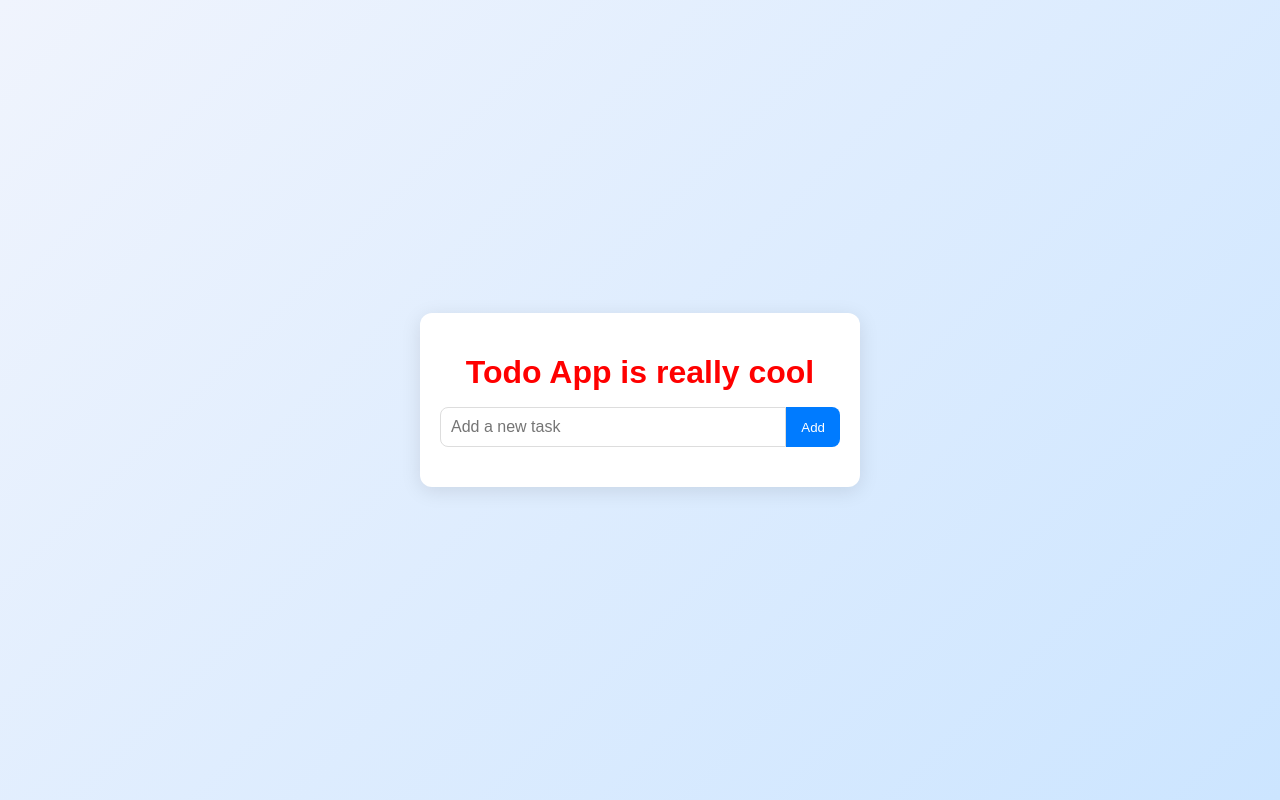
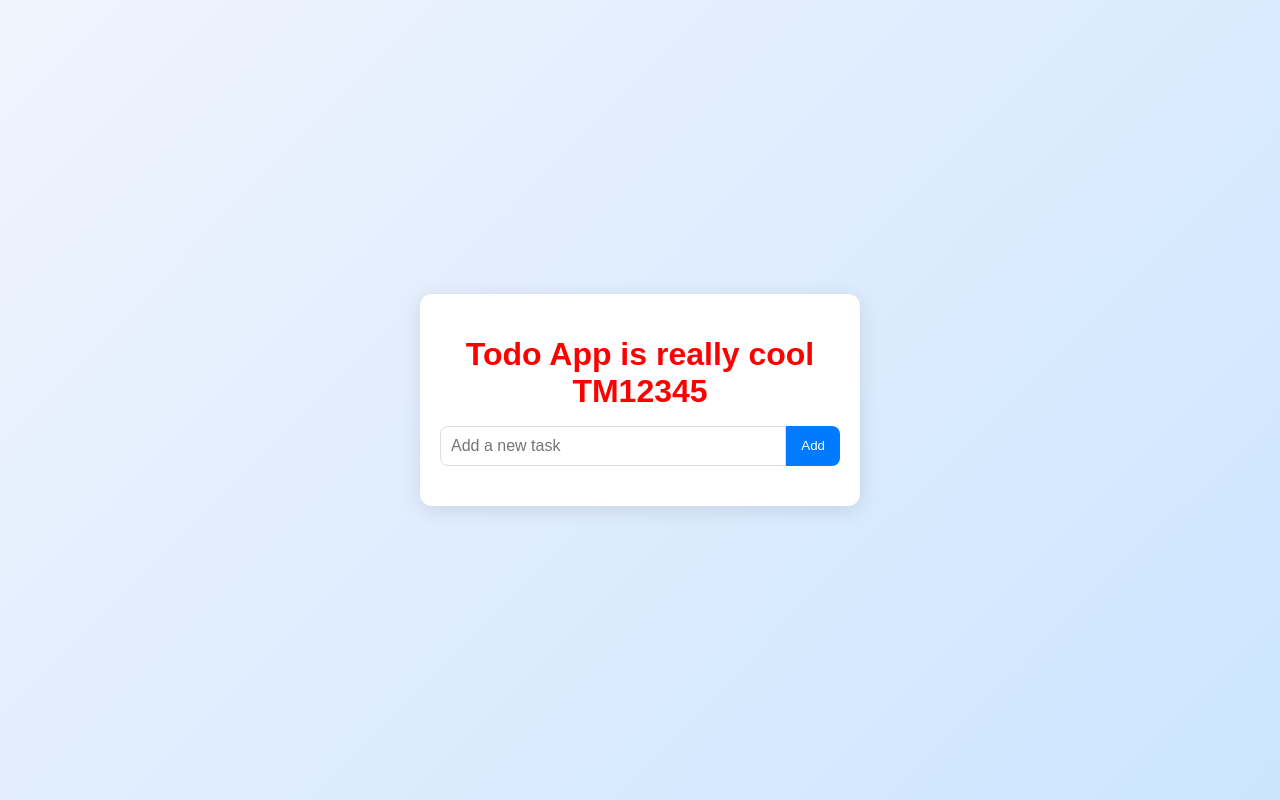
Before and after one commit to Thomas124M/moudle210-todo-TM, a plain HTML site: page src/frontend/index.html in a window 1280 px wide. Drawn offline with nearby package versions, Linux system fonts and the light colour scheme; no server answers.

Commit message:
modification red

```diff
--- a/src/frontend/index.html
+++ b/src/frontend/index.html
@@ -10,7 +10,7 @@
 </head>
 <body>
   <div class="app-container">
-    <h1>Todo App is really cool</h1>
+    <h1>Todo App is really cool TM12345</h1>
     <form id="todo-form">
       <input type="text" id="todo-input" placeholder="Add a new task" required>
       <button type="submit">Add</button>
```
Also changed, not shown: .github/workflows/azure-static-web-apps-red-tree-0f9aadf03.yml.
